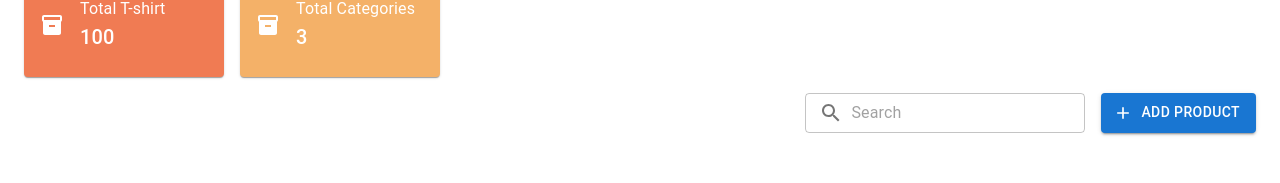
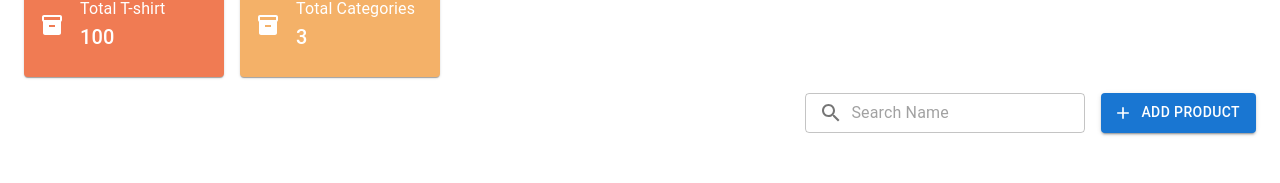
Before and after one commit to lioncio1229/tshirt-inventory-frontend, a React (Vite) app: page /main in a window 1280 px wide. Shown: the part 104-287 px from the top of the page. Built offline with nearby package versions, Linux system fonts and the light colour scheme; no server answers; sample sign-in values are in the browser's storage.

Commit message:
Updating search placeholders

```diff
--- a/src/pages/inventory/index.jsx
+++ b/src/pages/inventory/index.jsx
@@ -126,7 +126,7 @@ export default function Inventory() {
         </Grid>
         <Grid item xs={12}>
           <Stack direction="row" justifyContent="flex-end" gap={2}>
-            <Searchbar onChangeEnd={handleSearchChangeEnd} searchAfter={500} />
+            <Searchbar onChangeEnd={handleSearchChangeEnd} searchAfter={500} placeholder="Search Name" />
             <OtherActions />
           </Stack>
         </Grid>
--- a/src/pages/manage_users/index.jsx
+++ b/src/pages/manage_users/index.jsx
@@ -86,7 +86,7 @@ export default function ManageUsers()
             />
             <Stack spacing={3}>
                 <Stack direction="row" justifyContent="flex-end" gap={2}>
-                    <Searchbar onChangeEnd={handleSearchChangeEnd} searchAfter={500} placeholder="Search by Email" />
+                    <Searchbar onChangeEnd={handleSearchChangeEnd} searchAfter={500} placeholder="Search Email" />
                     <Stack direction="row">
                         <Button
                             variant="contained"
--- a/src/pages/sales/index.jsx
+++ b/src/pages/sales/index.jsx
@@ -196,7 +196,7 @@ export default function Sales() {
           </Grid>
         </Grid>
         <Stack direction="row" justifyContent="flex-end" spacing={2}>
-          <Searchbar onChangeEnd={handleSearchChangeEnd} searchAfter={500} placeholder="Search by Product Id" />
+          <Searchbar onChangeEnd={handleSearchChangeEnd} searchAfter={500} placeholder="Search Product Id" />
           <FormControl sx={{ minWidth: 200 }}>
             <InputLabel id="demo-simple-select-label">Filter</InputLabel>
             <Select
```
